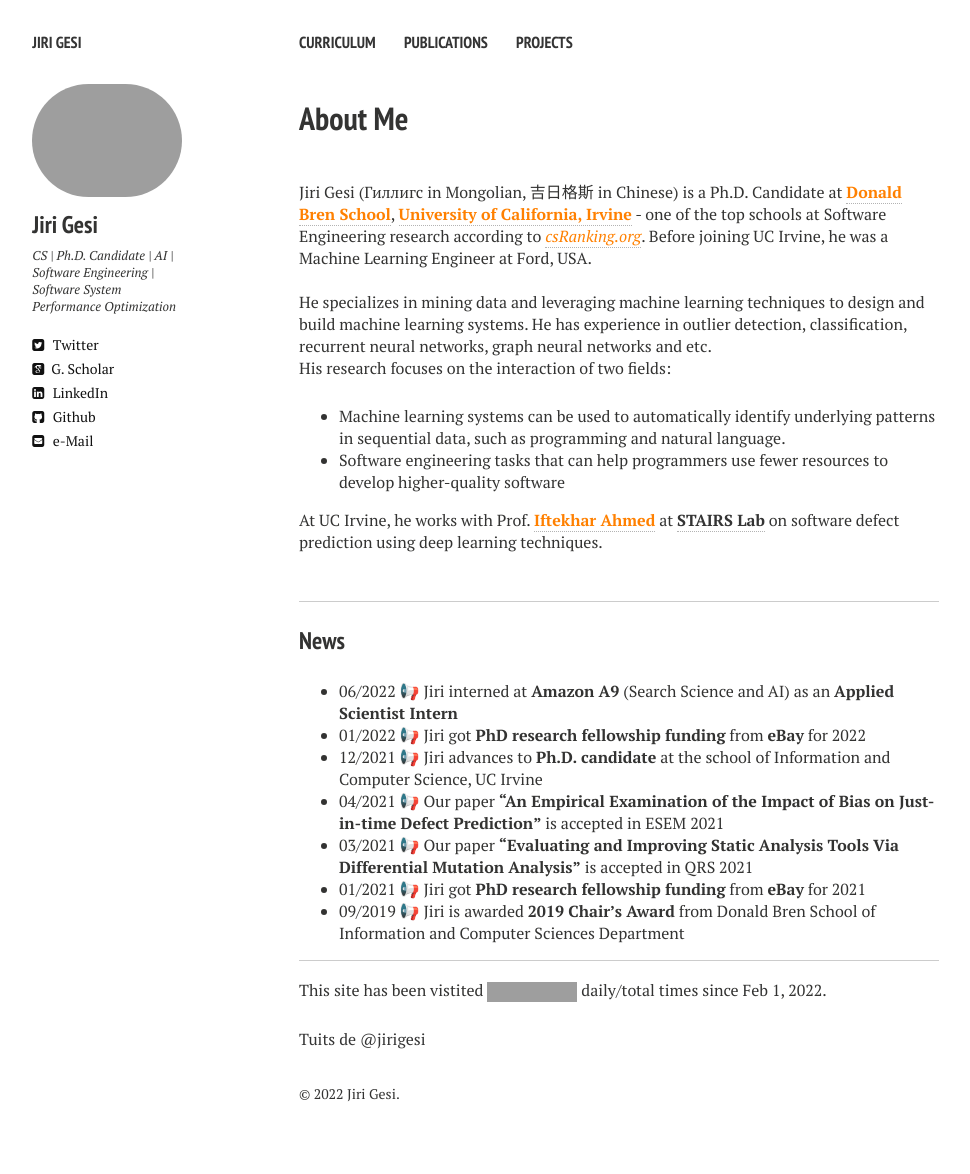
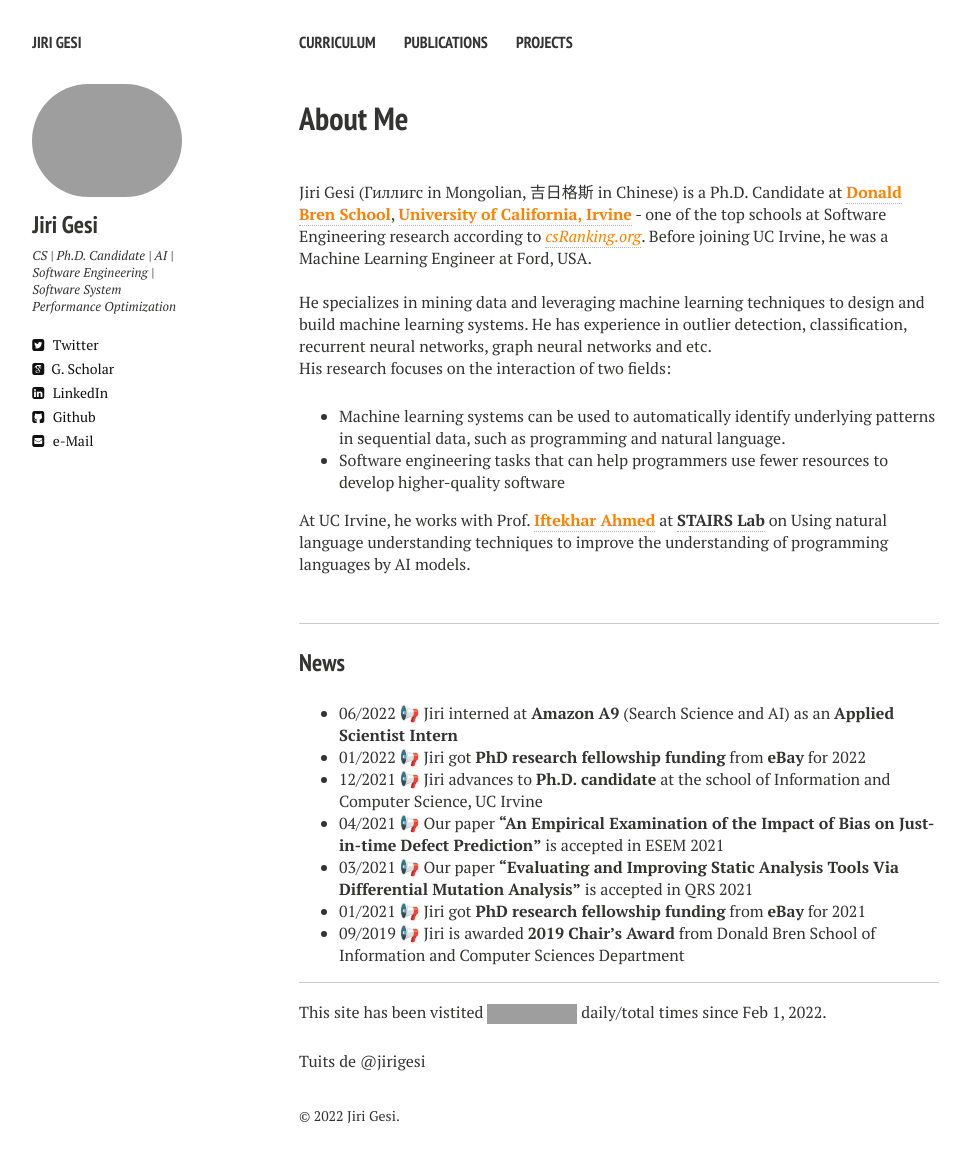
Before and after one commit to Jirigesi/Jirigesi.github.io, a Jekyll site: the page built from index.md, in a window 1280 px wide. Shown: the whole page, without its empty margins (21-991 px from the left). Built offline with Jekyll 4.4.1, drawn with Linux system fonts in a browser that asks for light colours; nearby versions of some CDN libraries; comment, search, counter and statistics services are not loaded; before the commit the page ends 1152 px from its top, so only the background shows below that; grey boxes are pictures that could not be loaded.

Commit message:
Update index.md

```diff
--- a/index.md
+++ b/index.md
@@ -19,7 +19,7 @@ His research focuses on the interaction of two fields:
 - Machine learning systems can be used to automatically identify underlying patterns in sequential data, such as programming and natural language.
 - Software engineering tasks that can help programmers use fewer resources to develop higher-quality software
 
-At UC Irvine, he works with Prof. <a href="https://scholar.google.com/citations?user=_TdMD7sAAAAJ&hl=en" target="_blank" style="color:rgb(255,128,0)">**Iftekhar Ahmed**</a> at <a href="http://stairs.ics.uci.edu/" target="_blank">**STAIRS Lab**</a> on software defect prediction using deep learning techniques.
+At UC Irvine, he works with Prof. <a href="https://scholar.google.com/citations?user=_TdMD7sAAAAJ&hl=en" target="_blank" style="color:rgb(255,128,0)">**Iftekhar Ahmed**</a> at <a href="http://stairs.ics.uci.edu/" target="_blank">**STAIRS Lab**</a> on Using natural language understanding techniques to improve the understanding of programming languages by AI models.
 
 <br />
 
```
